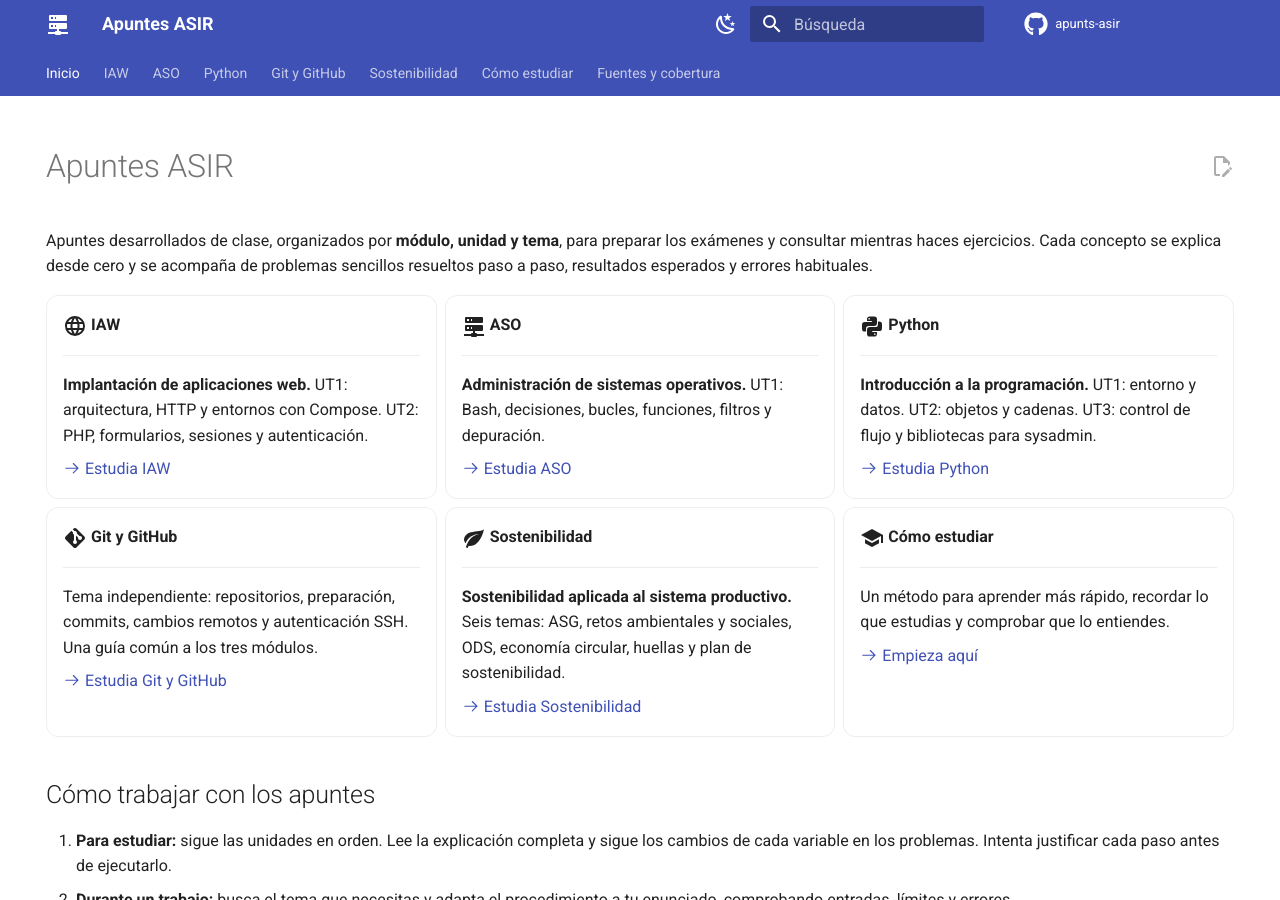
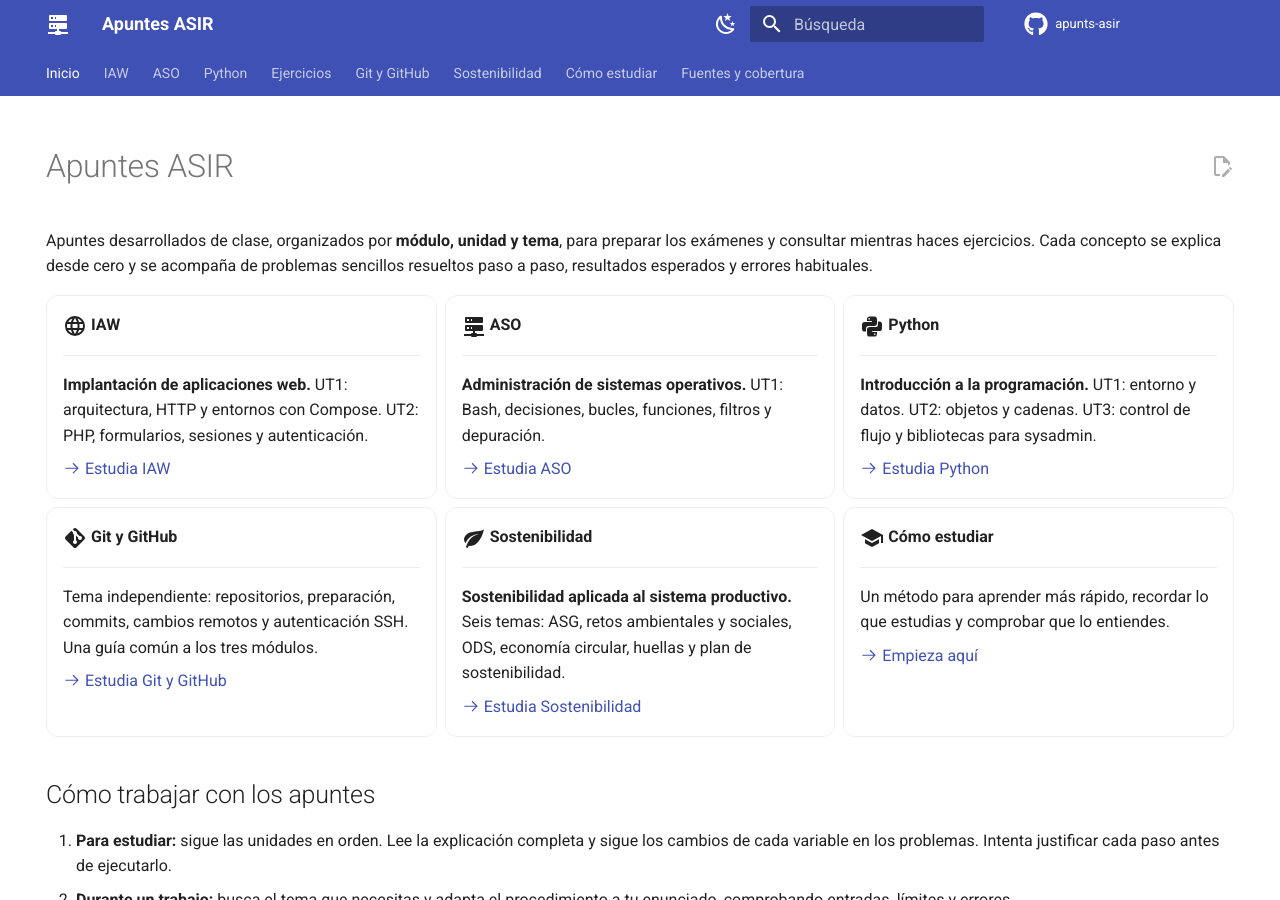
Before and after one commit to jossanmar9/apunts-asir, an MkDocs documentation site: the page built from docs/index.md, in a window 1280 px wide and 900 px high. Built offline with MkDocs 1.6.1 and Material for MkDocs 9.7.7, drawn with Linux system fonts in a browser that asks for light colours; comment, search, counter and statistics services are not loaded.

Commit message:
Añadir ejercicios de Python a la navegación

```diff
--- a/mkdocs.yml
+++ b/mkdocs.yml
@@ -28,14 +28,14 @@ theme:
         icon: material/weather-sunny
         name: Modo claro
   features:
-    - navigation.tabs          # una pestaña por módulo
+    - navigation.tabs
     - navigation.sections
-    - navigation.indexes       # index.md es la portada de cada módulo
+    - navigation.indexes
     - navigation.top
-    - navigation.footer        # botones Anterior / Siguiente
+    - navigation.footer
     - search.suggest
     - search.highlight
-    - content.code.copy        # botón para copiar bloques de código
+    - content.code.copy
     - content.code.annotate
     - content.tabs.link
     - content.action.edit
@@ -45,8 +45,8 @@ plugins:
       lang: [es, en]
 
 markdown_extensions:
-  - admonition               # !!! note / tip / warning
-  - pymdownx.details         # ??? desplegables
+  - admonition
+  - pymdownx.details
   - pymdownx.superfences:
       custom_fences:
         - name: mermaid
@@ -57,7 +57,7 @@ markdown_extensions:
   - pymdownx.highlight:
       anchor_linenums: true
   - pymdownx.inlinehilite
-  - pymdownx.keys            # ++ctrl+c++
+  - pymdownx.keys
   - pymdownx.mark
   - pymdownx.tasklist:
       custom_checkbox: true
@@ -109,6 +109,13 @@ nav:
           - "Condicionales y bucles": python-classe/06-control.md
           - "Errores y depuración": python-classe/07-errors.md
           - "Bibliotecas de administración": python-classe/08-biblioteques.md
+  - "Ejercicios":
+      - ejercicios/index.md
+      - "Python":
+          - ejercicios/python/index.md
+          - "UT1 · Introducción y tipos": ejercicios/python/ut1.md
+          - "UT2 · Cadenas": ejercicios/python/ut2.md
+          - "UT3 · Condicionales y sysadmin": ejercicios/python/ut3.md
   - "Git y GitHub":
       - git-github/index.md
   - "Sostenibilidad":
```
